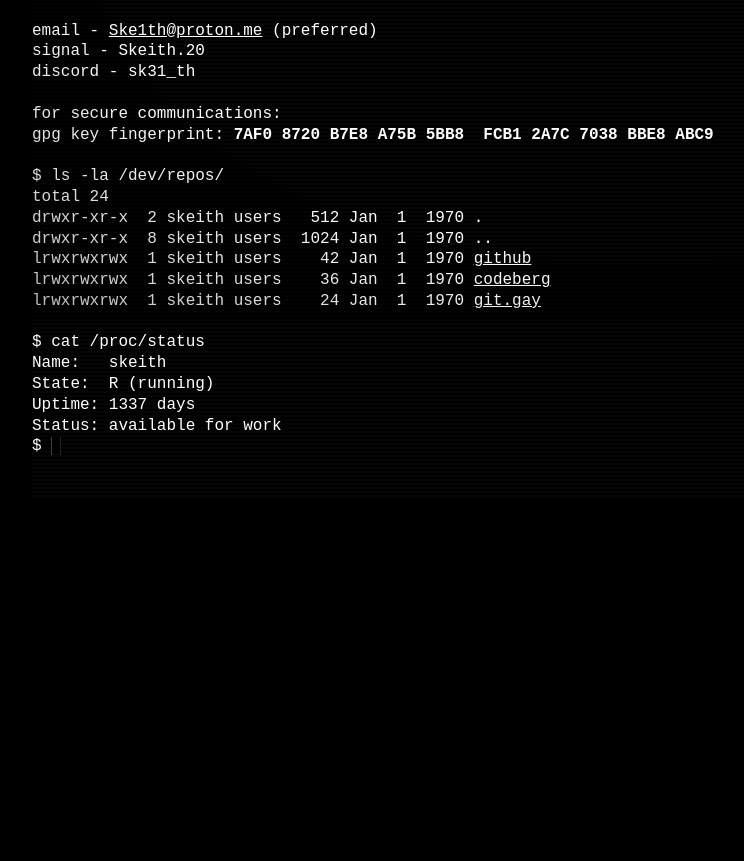
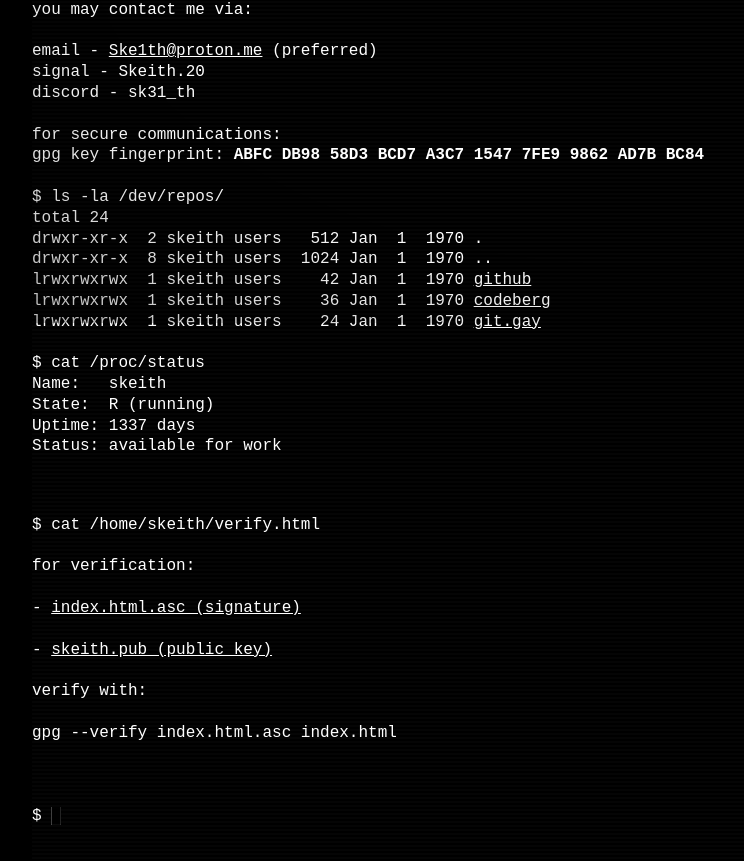
Before and after one commit to HiddenForbiddenHolyGround/Skeith.github.io, a plain HTML site: page index.html in a window 1280 px wide. Shown: the part 477-1338 px from the top of the page, without its empty margins (8-752 px from the left). Before the commit the page ends 1016 px from the top, so only its background shows below. Drawn offline with Linux system fonts and the light colour scheme.

Commit message:
Update index.html

```diff
--- a/index.html
+++ b/index.html
@@ -53,27 +53,11 @@
       z-index: 2;
     }
 
-    .prompt {
-      color: #ffffff;
-    }
-
-    .output {
-      color: #cccccc;
-      margin-bottom: 1.2em;
-    }
-
-    .highlight {
-      color: #ffffff;
-      font-weight: bold;
-    }
-
-    .dim {
-      color: #666666;
-    }
-
-    .sigil {
-      color: #aaaaaa;
-    }
+    .prompt { color: #ffffff; }
+    .output { color: #cccccc; margin-bottom: 1.2em; }
+    .highlight { color: #ffffff; font-weight: bold; }
+    .dim { color: #666666; }
+    .sigil { color: #aaaaaa; }
 
     a {
       color: #ffffff;
@@ -112,11 +96,17 @@
       pointer-events: none;
       z-index: 3;
     }
+
+    #verify-block {
+      display: none;
+      margin-top: 1em;
+    }
   </style>
 </head>
 <body>
   <div class="terminal">
-    <div class="crt">UNIX System V Release 4.0 (skeith)
+    <div class="crt">
+UNIX System V Release 4.0 (skeith)
 Copyright (c) 1984-1989 AT&T
 All Rights Reserved
 login: skeith
@@ -141,7 +131,7 @@ signal - Skeith.20
 discord - sk31_th
 
 for secure communications:
-gpg key fingerprint: <span class="highlight">7AF0 8720 B7E8 A75B 5BB8  FCB1 2A7C 7038 BBE8 ABC9</span>
+gpg key fingerprint: <span class="highlight">ABFC DB98 58D3 BCD7 A3C7 1547 7FE9 9862 AD7B BC84</span>
 
 $ ls -la /dev/repos/
 total 24
@@ -156,7 +146,26 @@ Name:   skeith
 State:  R (running)
 Uptime: 1337 days
 Status: available for work
-$ <span class="cursor">█</span></div>
+
+<div id="verify-block">
+$ cat /home/skeith/verify.html<br>
+for verification:<br>
+- <a href="/index.html.asc">index.html.asc (signature)</a><br>
+- <a href="/keys/skeith.pub">skeith.pub (public key)</a><br>
+verify with:<br>
+<code>gpg --verify index.html.asc index.html</code><br>
+</div>
+
+$ <span class="cursor">█</span>
+    </div>
   </div>
+
+  <script>
+    document.addEventListener("DOMContentLoaded", function () {
+      setTimeout(() => {
+        document.getElementById("verify-block").style.display = "block";
+      }, 3000);
+    });
+  </script>
 </body>
 </html>
```
